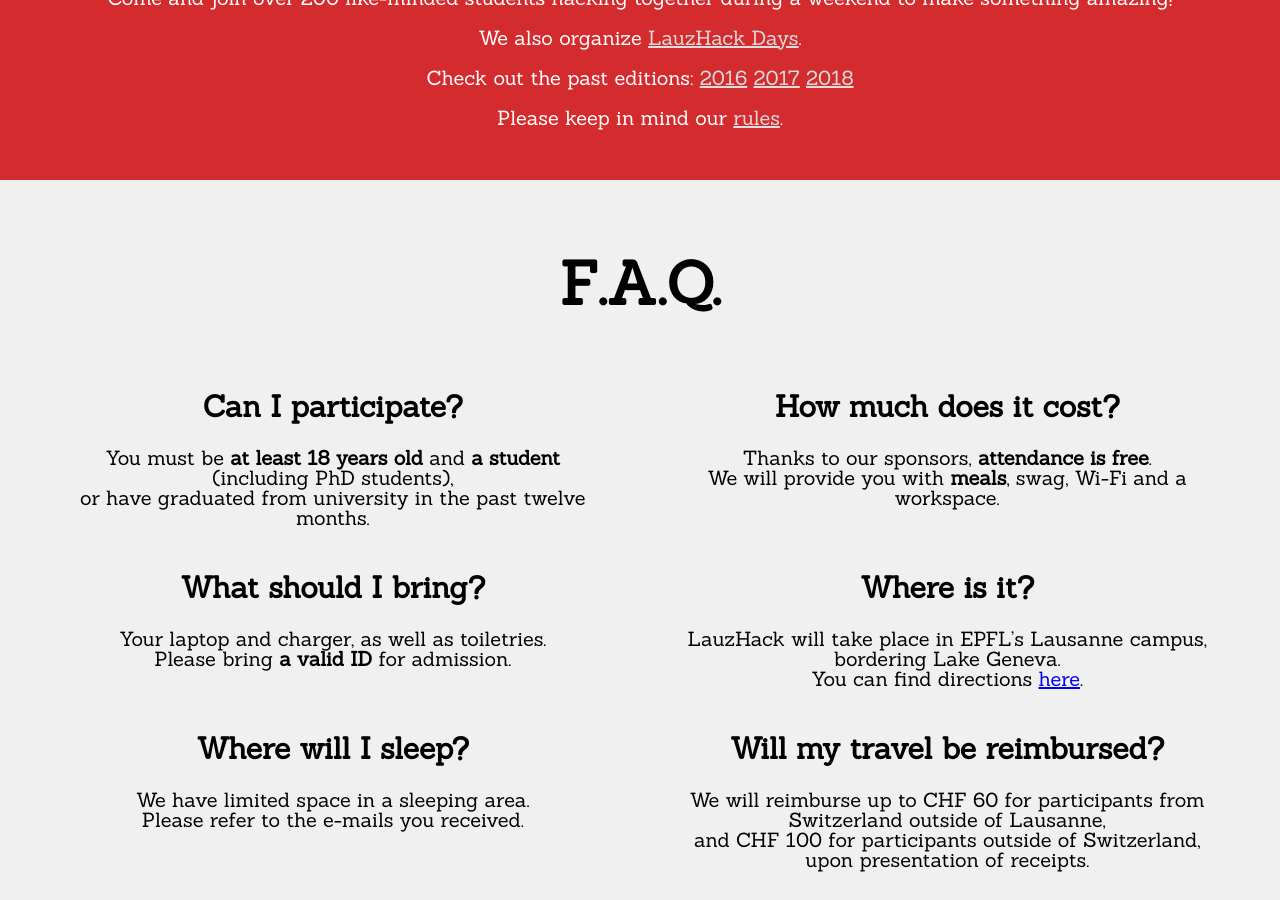
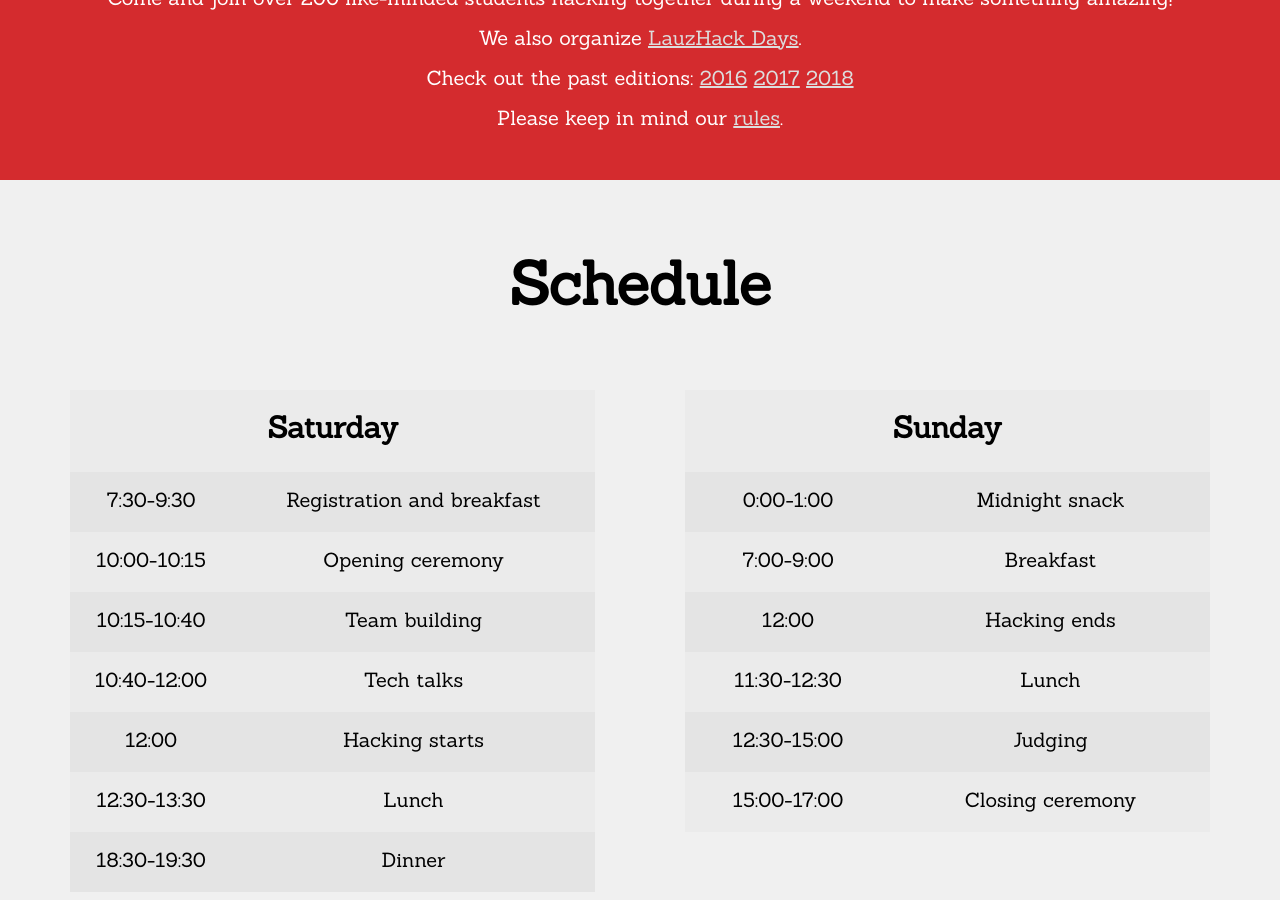
Before and after one commit to LauzHack/LauzHack.github.io, a Jekyll site: the page built from index.html, in a window 1280 px wide and 900 px high, scrolled down 1040 px. Built offline with Jekyll 4.4.1, drawn with Linux system fonts in a browser that asks for light colours.

Commit message:
Add schedule

```diff
--- a/_data/schedule.yml
+++ b/_data/schedule.yml
@@ -1,21 +1,19 @@
 # Schedule, optional.
 # Don't forget quotes around hours, otherwise the colons will mess stuff up.
 
-#Saturday:
-#  '7:30-9:30': Registration and breakfast
-#  '10:00-10:30': Opening ceremony
-#  '10:30-10:50': Team building
-#  '10:50-11:50': Tech talks
-#  '12:00': Hacking starts
-#  '12:30-13:30': Lunch
-#  '18:30-19:30': Dinner
-#  '21:00-23:59': Mini-events
+Saturday:
+  '7:30-9:30': Registration and breakfast
+  '10:00-10:15': Opening ceremony
+  '10:15-10:40': Team building
+  '10:40-12:00': Tech talks
+  '12:00': Hacking starts
+  '12:30-13:30': Lunch
+  '18:30-19:30': Dinner
 
-#Sunday:
-#  '0:00-1:00': Midnight snack
-#  '1:00-3:00': Mini-events
-#  '7:00-9:00': Breakfast
-#  '12:00': Hacking ends
-#  '11:30-12:30': Lunch
-#  '12:30-15:00': Judging
-#  '15:00-17:00': Closing ceremony
+Sunday:
+  '0:00-1:00': Midnight snack
+  '7:00-9:00': Breakfast
+  '12:00': Hacking ends
+  '11:30-12:30': Lunch
+  '12:30-15:00': Judging
+  '15:00-17:00': Closing ceremony
```
